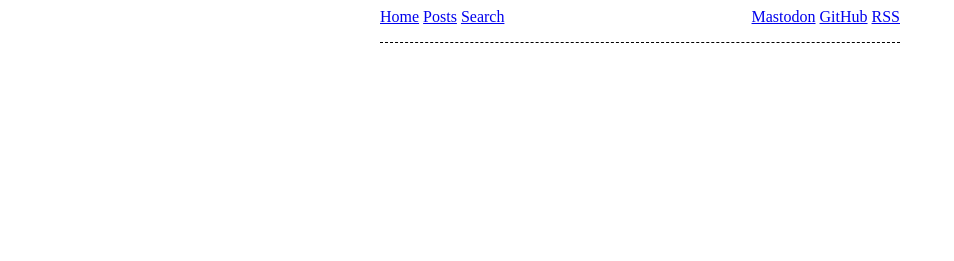
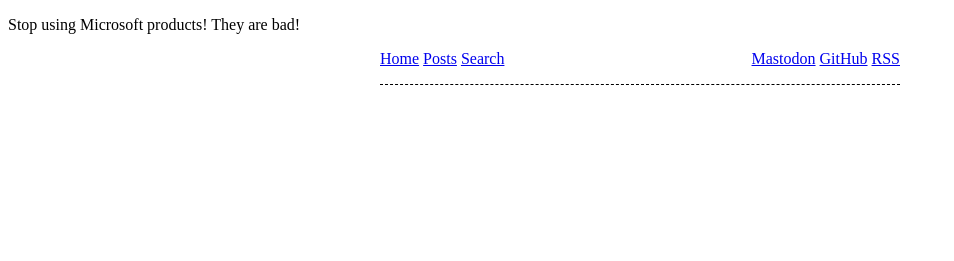
Before and after one commit to Jak2k/website, an Eleventy site: page website/index.html in a window 1280 px wide. Shown: the top 261 px of the page, without its empty margins (0-954 px from the left). Built offline with nearby package versions, Linux system fonts and the light colour scheme; Eleventy itself is replaced by a stand-in of ours; files that its build step writes are made by us from their sources; no server answers; what eleventy-plugin-green-links, eleventy-plugin-shiki-twoslash would draw is missing.

Commit message:
Add banner

```diff
--- a/website/_includes/base.njk
+++ b/website/_includes/base.njk
@@ -54,6 +54,7 @@ description: No description provided.
   </head>
   <body>
     <a href="#content" id="skip-to-content">Skip to content</a>
+    <p>Stop using Microsoft products! They are bad!</p>
     <nav>
       <span>
         <a href="/">Home</a>
```
